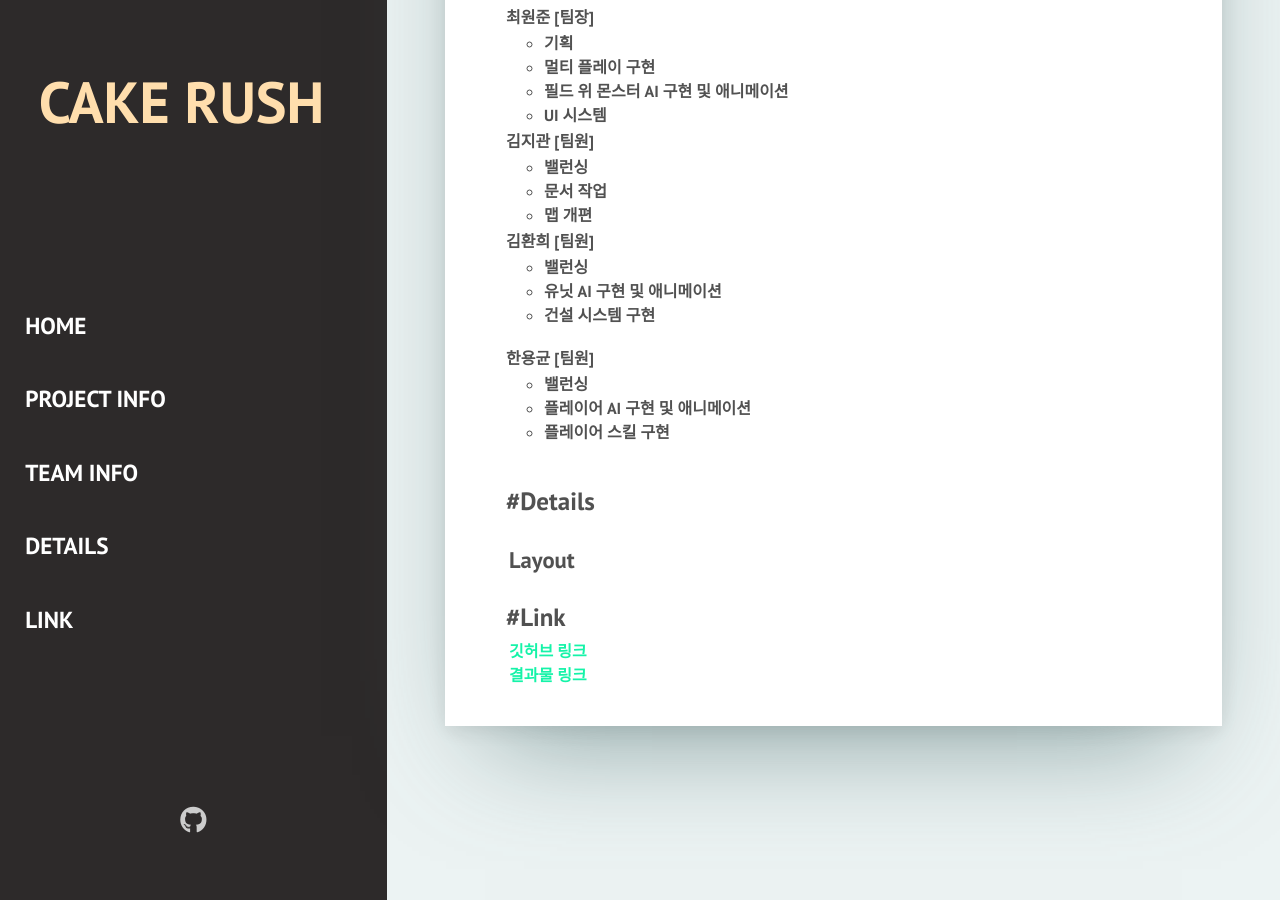
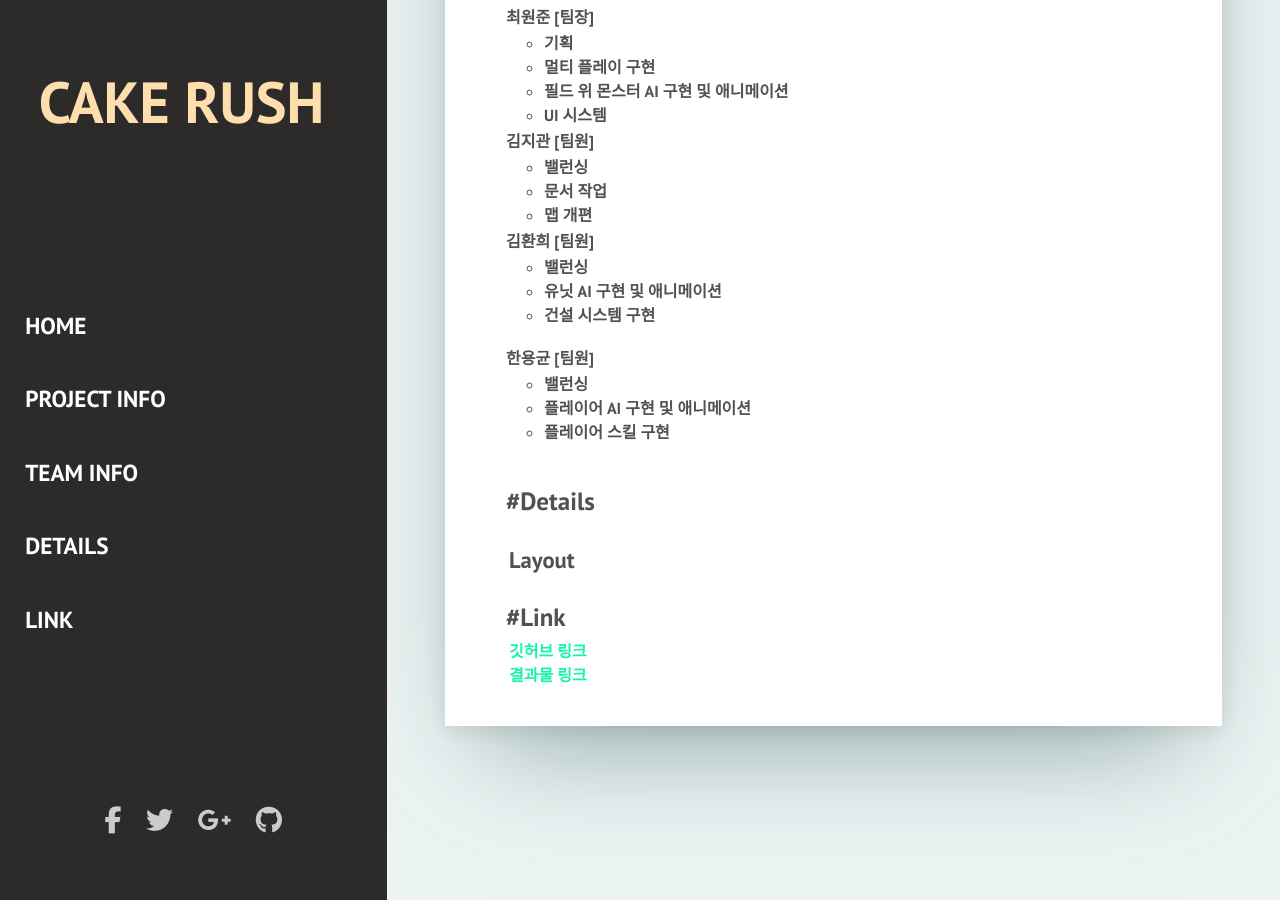
Before and after one commit to yong-gyun/Cake-Rush, a Jekyll site: the page built from index.html, in a window 1280 px wide and 900 px high, scrolled down 546 px. Built offline with Jekyll 4.4.1, drawn with Linux system fonts in a browser that asks for light colours; nearby versions of some CDN libraries; some web fonts are replaced; library files that are not in the unit come from our copies; the list of posts is cut into pages by our own code.

Commit message:
Update sidebar.html

```diff
--- a/_includes/sidebar.html
+++ b/_includes/sidebar.html
@@ -14,6 +14,9 @@
     </menu>
 
     <div class="sidebar-social">
+      <li class="social-items"><a href="https://www.facebook.com/{{site.facebook}}" class="social-links"><i class="social-icons fa fa-facebook" aria-hidden="true"></i></a></li>
+      <li class="social-items"><a href="https://twitter.com/{{site.twitter}}" class="social-links"><i class="social-icons fa fa-twitter" aria-hidden="true"></i></a></li>
+      <li class="social-items"><a href="https://plus.google.com/{{site.google-plus}}" class="social-links"><i class="social-icons fa fa-google-plus" aria-hidden="true"></i></a></li>
       <li class="social-items"><a href="https://github.com/{{site.github}}" class="social-links"><i class="social-icons fa fa-github" aria-hidden="true"></i></a></li>
     </div>
 
```
